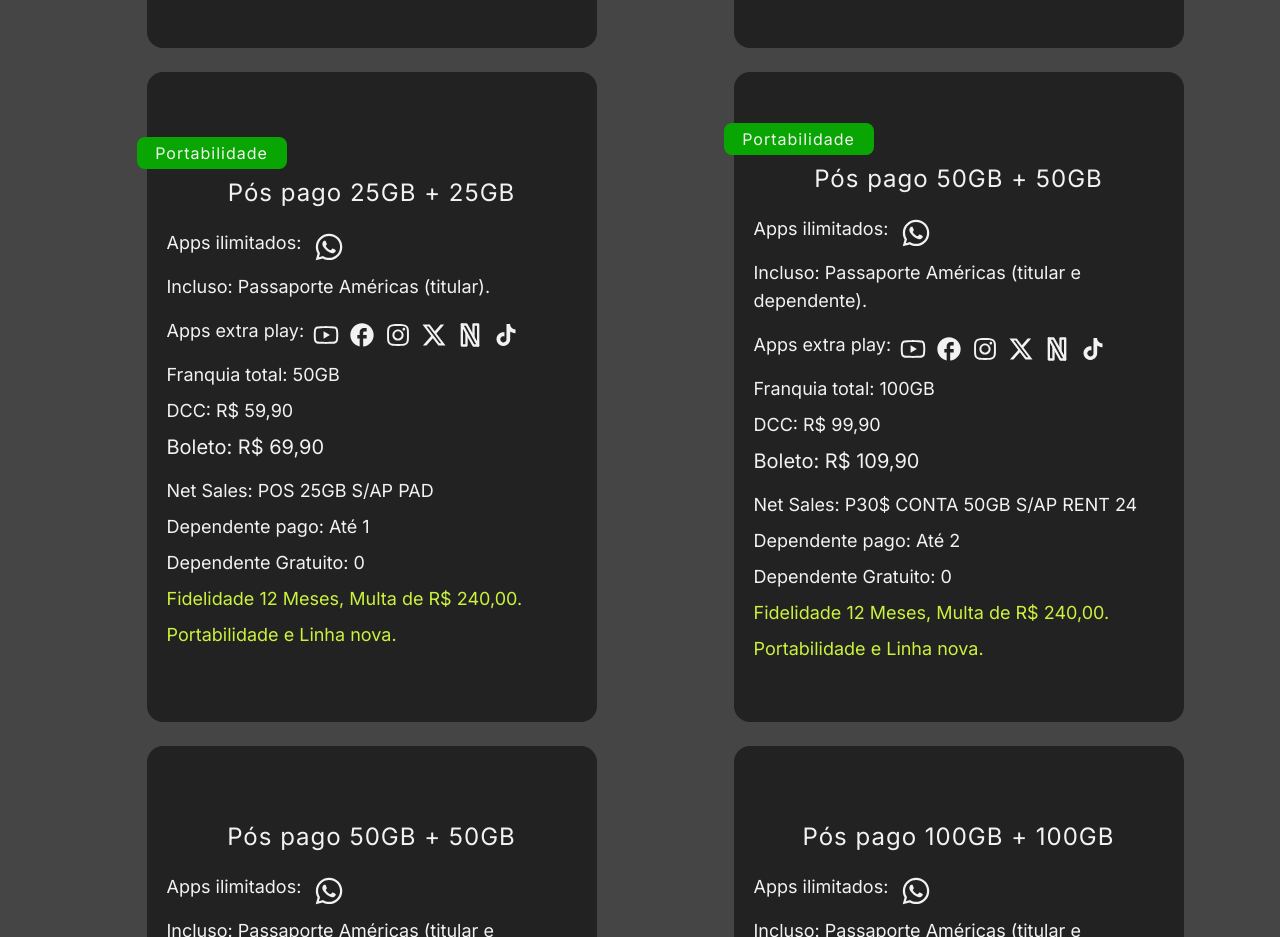
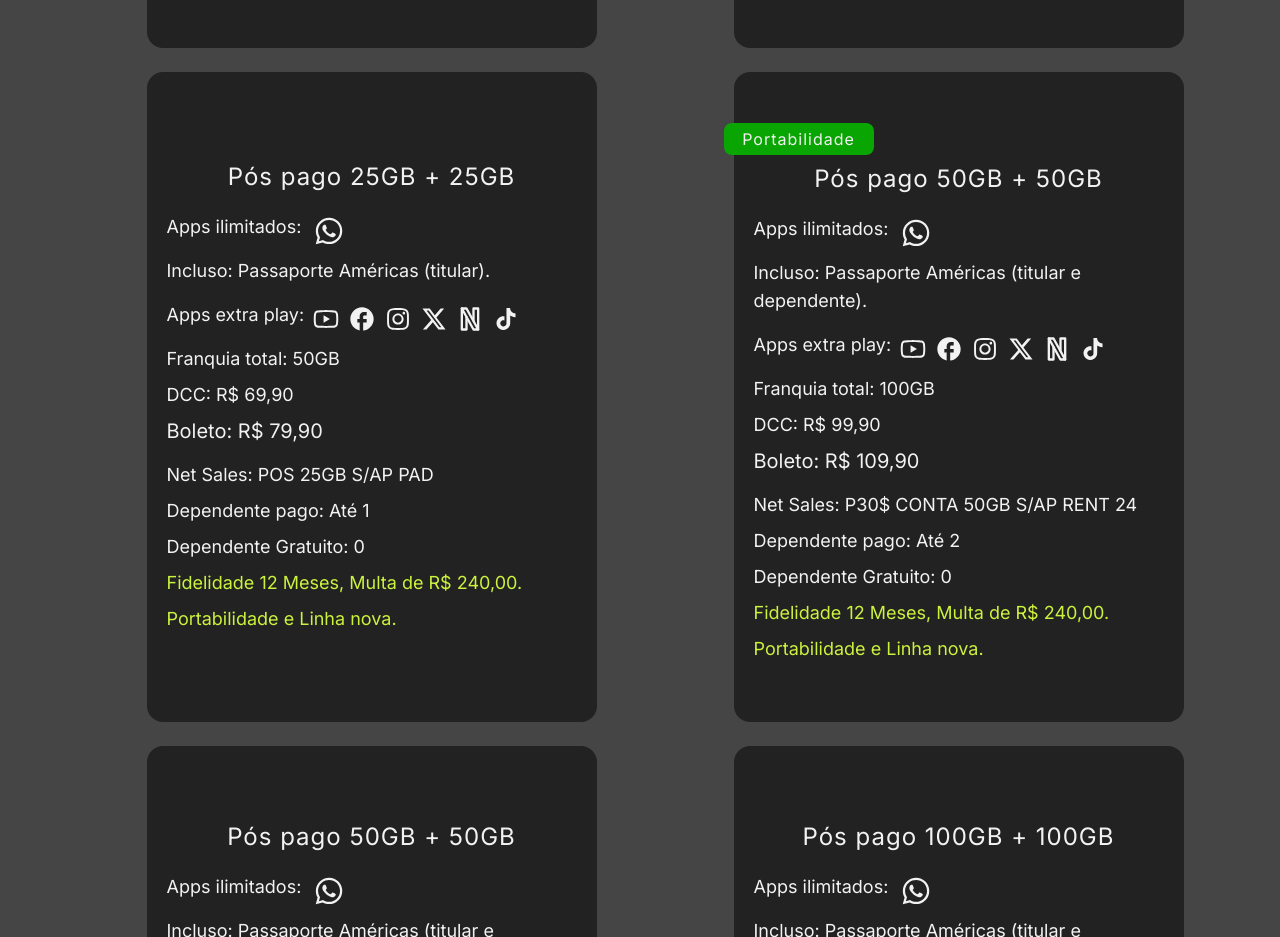
Before and after one commit to Alvaro-Sales/plataforma-sales, a Next.js app: page /pages/movel in a window 1280 px wide. Shown: the part 1400-2337 px from the top of the page. Built offline with nearby package versions, Linux system fonts and the light colour scheme.

Commit message:
Update page.js

```diff
--- a/src/app/pages/movel/page.js
+++ b/src/app/pages/movel/page.js
@@ -135,12 +135,11 @@ const MobilePage = () => {
 
                         {/* --------------- Card 5 ---------------- */}
                         <CardMobile
-                            categoria="Portabilidade"
                             nomePlano="Pós pago 25GB + 25GB"
                             incluso="Incluso: Passaporte Américas (titular)."
                             franquia="Franquia total: 50GB"
-                            dcc="DCC: R$ 59,90"
-                            boleto="Boleto: R$ 69,90"
+                            dcc="DCC: R$ 69,90"
+                            boleto="Boleto: R$ 79,90"
                             netSales="Net Sales: POS 25GB S/AP PAD"
                             dependentePago="Dependente pago: Até 1"
                             dependenteGratis="Dependente Gratuito: 0"
```
